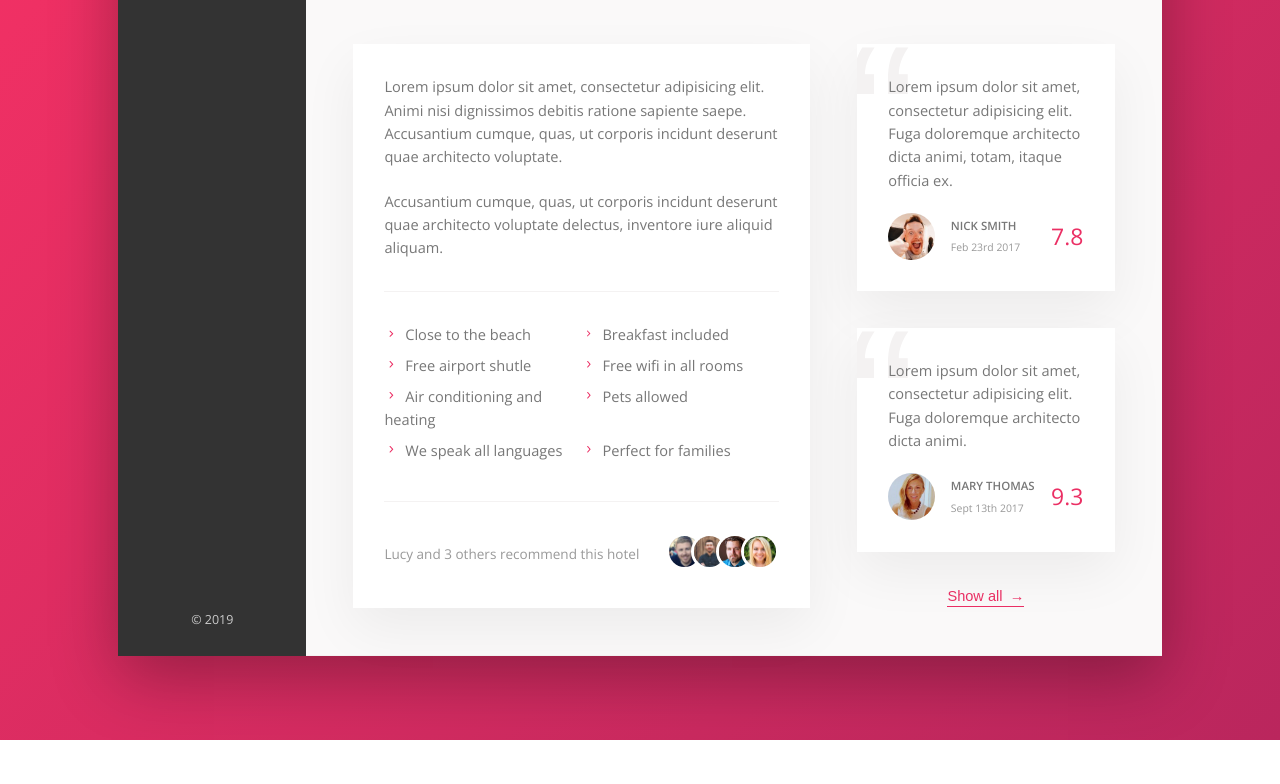
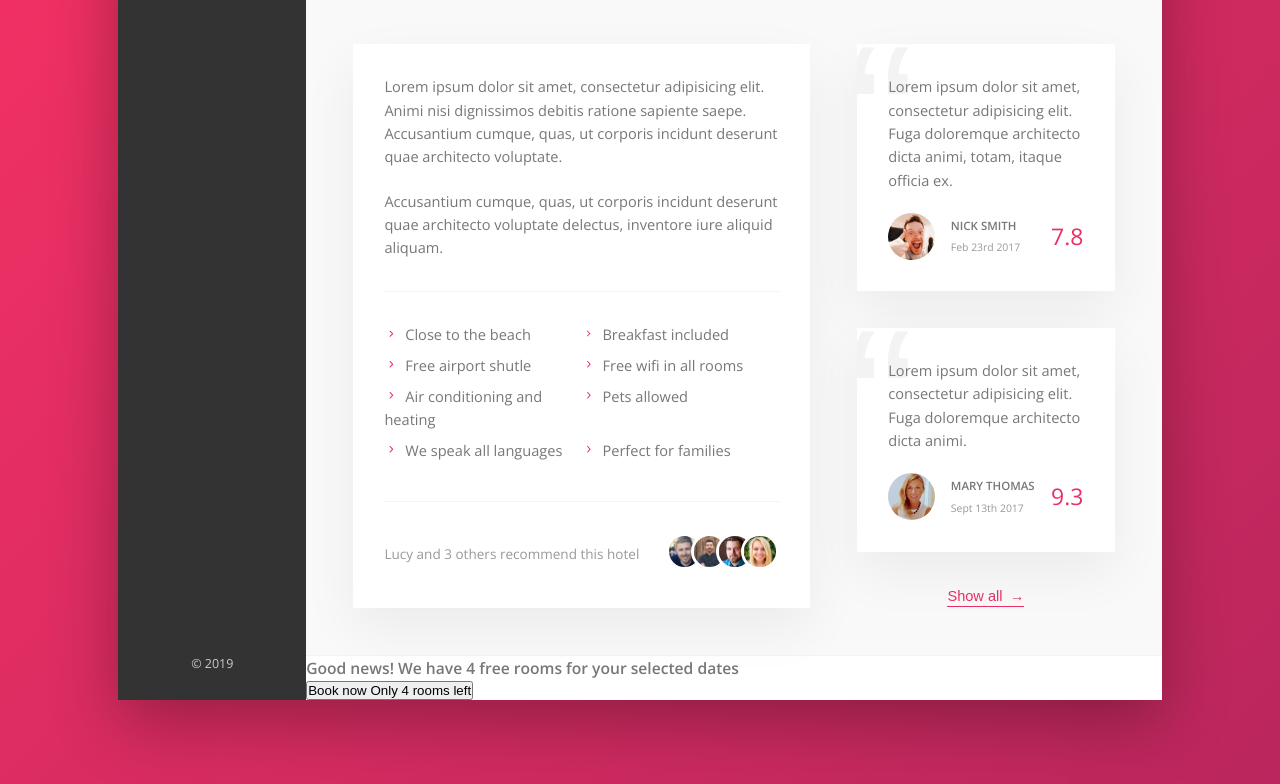
Before and after one commit to laurenalyn/flexboxMaster, a website: page index.html in a window 1280 px wide. Shown: the part 564-1348 px from the top of the page. Before the commit the page ends 1304 px from the top, so only its background shows below. Drawn offline with nearby package versions, Linux system fonts and the light colour scheme.

Commit message:
structure for call-to-action section

```diff
--- a/index.html
+++ b/index.html
@@ -187,6 +187,15 @@
                             <button class="btn-inline">Show all <span>&rarr;</span></button>
                         </div>
                     </div>
+                    <div class="cta">
+                        <h2 class="cta__book-now">
+                            Good news! We have 4 free rooms for your selected dates
+                        </h2>
+                        <button class="btn">
+                            <span class="btn__visible">Book now</span>
+                            <span class="btn__invisible">Only 4 rooms left</span>
+                        </button>
+                    </div>
                 </main>
             </div>
         </div>
```
